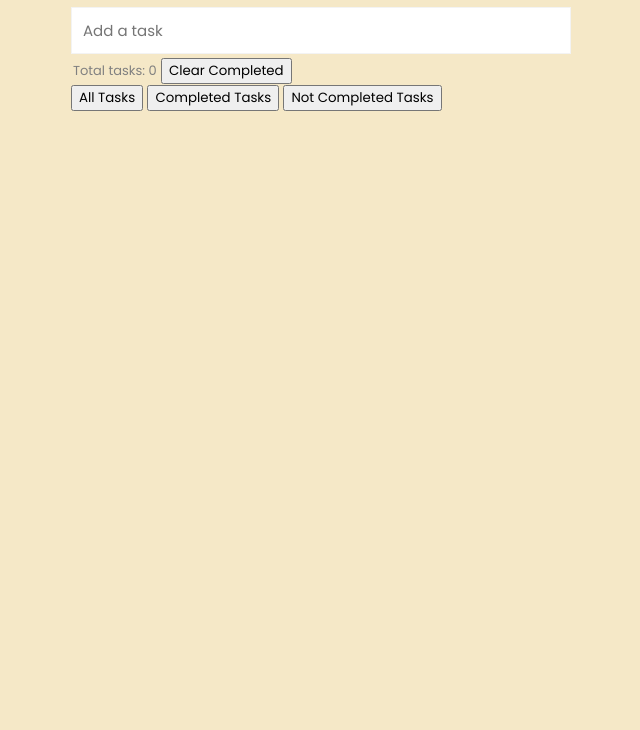
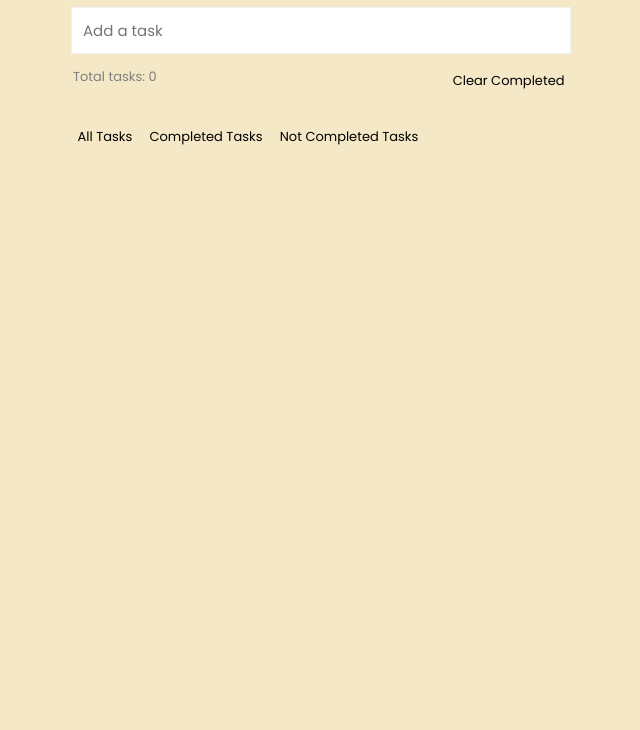
Before and after one commit to Rushabh025/Todo-List, a plain HTML site: page index.html in a window 1280 px wide. Shown: the part 70-800 px from the top of the page, without its empty margins (319-959 px from the left). Drawn offline with Linux system fonts and the light colour scheme.

Commit message:
updated css

```diff
--- a/index.html
+++ b/index.html
@@ -12,8 +12,10 @@
     <h1>Todo List App</h1>
     <div id="container">
       <input placeholder="Add a task" class="add-task" id="add" data-helloWord="asdasdas"/>
-      <span id="total-tasks">Total tasks: <span id="tasks-counter">0</span></span>
-      <button id="clear-completed">Clear Completed</button>
+      <div class="abc">
+        <span id="total-tasks">Total tasks: <span id="tasks-counter">0</span></span>
+        <button id="clear-completed" class="button-48" role="button"><span class="text">Clear Completed</span></button>
+      </div>
       <div class = "container">
         <ul id="list" class="list-group">
           <!-- <li>
@@ -22,12 +24,13 @@
             <img src="bin.svg" class="delete" data-id="12" />
           </li> -->
         </ul>
+        <div>
+          <button id="all-tasks" class="button-48" role="button"><span class="text">All Tasks</span></button>
+          <button id="completed-tasks" class="button-48" role="button"><span class="text">Completed Tasks</span></button>
+          <button id="not-completed-tasks" class="button-48" role="button"><span class="text">Not Completed Tasks</span></button>
+        </div>
       </div>
-      <div style="align-items: center;">
-        <button id="all-tasks">All Tasks</button>
-        <button id="completed-tasks">Completed Tasks</button>
-        <button id="not-completed-tasks">Not Completed Tasks</button>
-      </div>
+
 
 
     </div>
--- a/styles.css
+++ b/styles.css
@@ -117,3 +117,73 @@ h1 {
   margin-left: 2px;
   color: gray;
 }
+
+/* CSS */
+.button-48 {
+  appearance: none;
+  background-color: #F5E8C7;
+  border-width: 0;
+  box-sizing: border-box;
+  color: #000000;
+  cursor: pointer;
+  display: inline-block;
+  font-size: 13px;
+  font-weight: 500;
+  letter-spacing: 0;
+  line-height: 1em;
+  margin: 0;
+  opacity: 1;
+  outline: 0;
+  padding: 0.5em 0.5em;
+  position: relative;
+  text-align: center;
+  text-decoration: none;
+  text-rendering: geometricprecision;
+  transition: opacity 300ms cubic-bezier(.694, 0, 0.335, 1),background-color 100ms cubic-bezier(.694, 0, 0.335, 1),color 100ms cubic-bezier(.694, 0, 0.335, 1);
+  user-select: none;
+  -webkit-user-select: none;
+  touch-action: manipulation;
+  vertical-align: baseline;
+  white-space: nowrap;
+}
+
+.button-48:before {
+  animation: opacityFallbackOut .5s step-end forwards;
+  backface-visibility: hidden;
+  background-color: #facd5a;
+  clip-path: polygon(-1% 0, 0 0, -25% 100%, -1% 100%);
+  content: "";
+  height: 100%;
+  left: 0;
+  position: absolute;
+  top: 0;
+  transform: translateZ(0);
+  transition: clip-path .5s cubic-bezier(.165, 0.84, 0.44, 1), -webkit-clip-path .5s cubic-bezier(.165, 0.84, 0.44, 1);
+  width: 100%;
+}
+
+.button-48:hover:before {
+  animation: opacityFallbackIn 0s step-start forwards;
+  clip-path: polygon(0 0, 101% 0, 101% 101%, 0 101%);
+
+}
+
+.button-48:after {
+  background-color: #FFFFFF;
+}
+
+.button-48 span {
+  z-index: 1;
+  position: relative;
+}
+
+.abc{
+  /* float: right; */
+  display: flex;
+  justify-content: space-between;
+  padding-top: 10px;
+  padding-bottom: 10px;
+}
+.abc button{
+  margin-bottom: 20px;
+}
```
